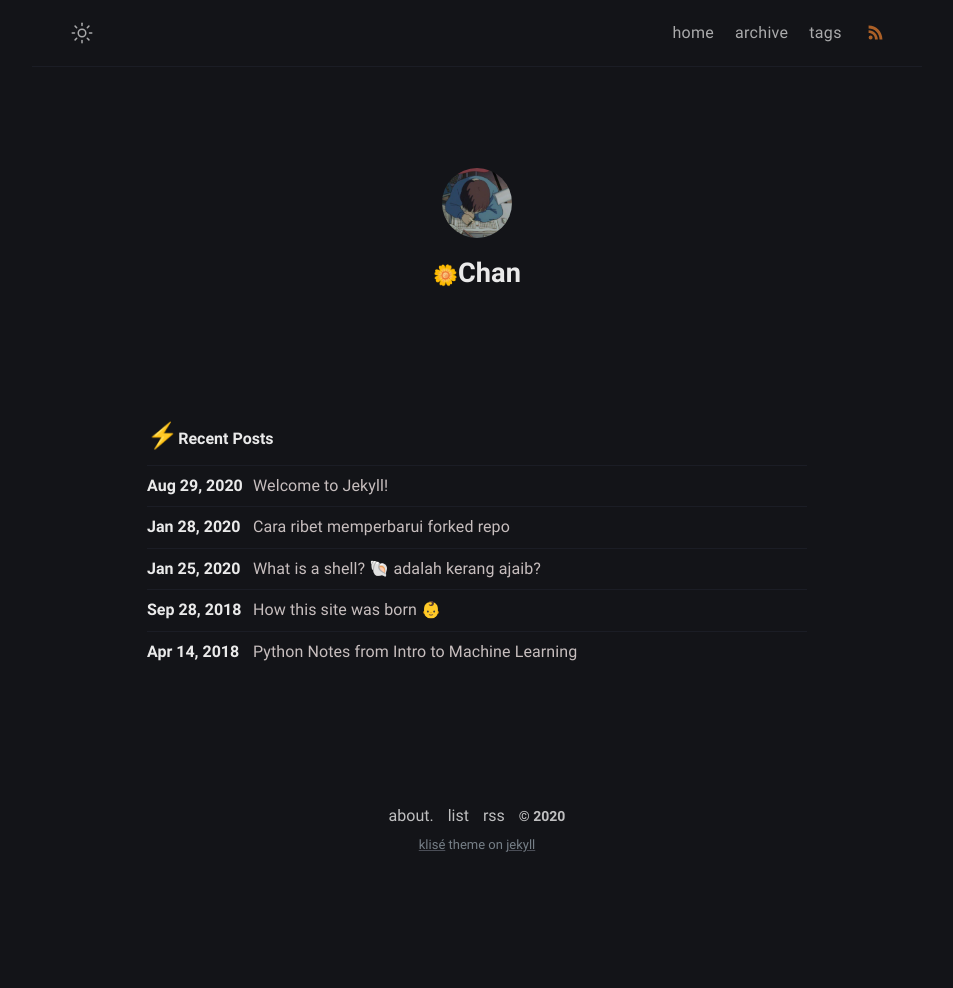
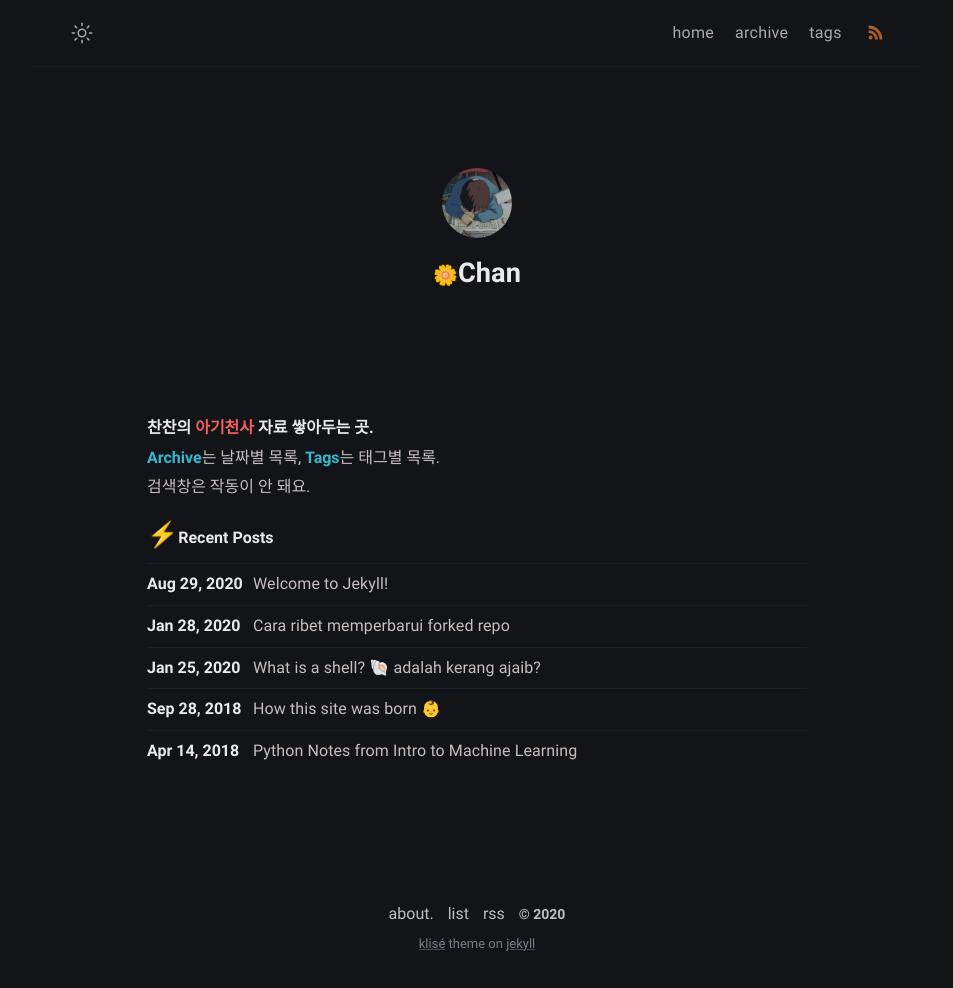
Before and after one commit to iwdstry/yeieje, a Jekyll site: the page built from index.md, in a window 1280 px wide. Shown: the whole page, without its empty margins (163-1116 px from the left). Built offline with Jekyll 4.4.1, drawn with Linux system fonts in a browser that asks for light colours; before the commit the page ends 900 px from its top, so only the background shows below that.

Commit message:
Create home.html

```diff
--- a/_layouts/home.html
+++ b/_layouts/home.html
@@ -3,6 +3,9 @@
 home: true
 ---
 
+<b>찬찬의 <font color="#F15F5F">아기천사</font color> 자료 쌓아두는 곳.
+</br><font color="#36B8CF">Archive</font color></b>는 날짜별 목록, <b><font color="#36B8CF">Tags</font color></b>는 태그별 목록.
+</br>검색창은 작동이 안 돼요.</br>
 
 <h3 class="posts-item-note" aria-label="Recent Posts"><span style='font-size:25px;'>&#9889;</span>Recent Posts</h3>
 {%- for post in site.posts limit: site.number_of_posts -%}
```
